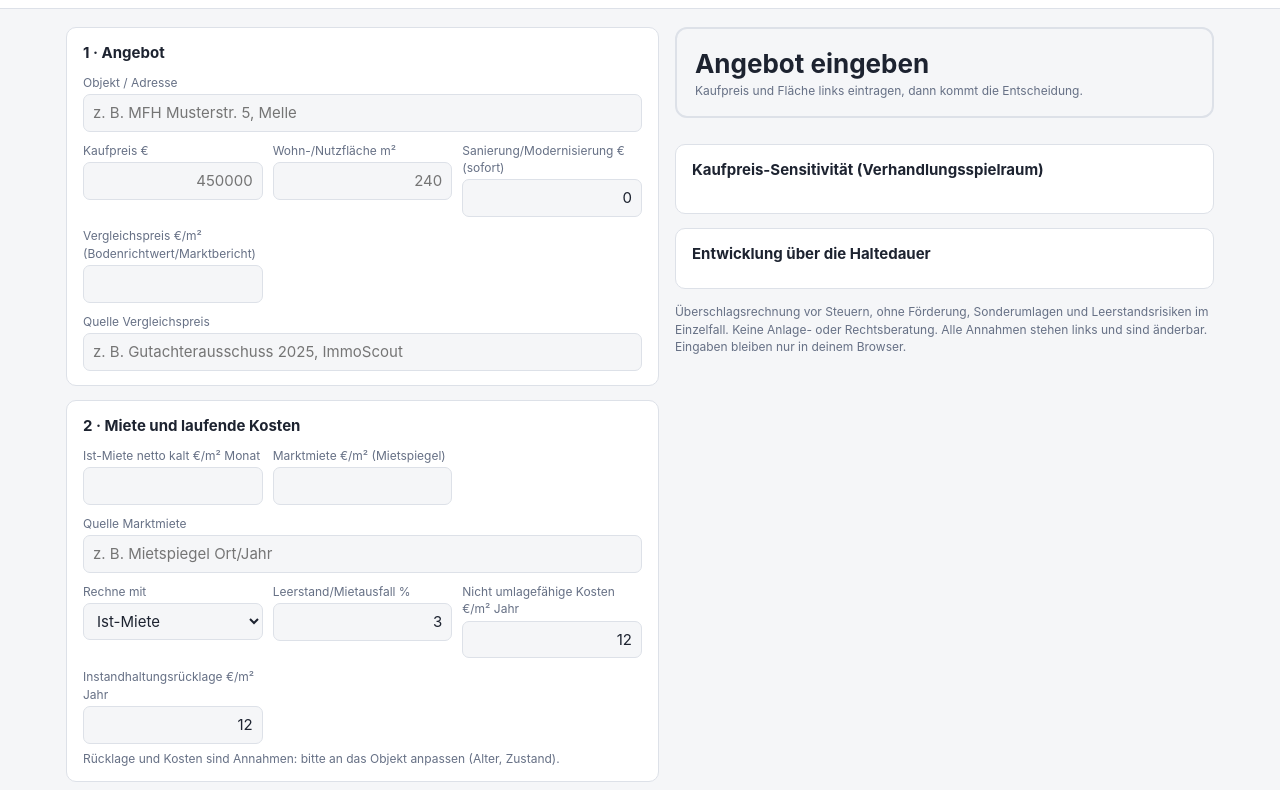
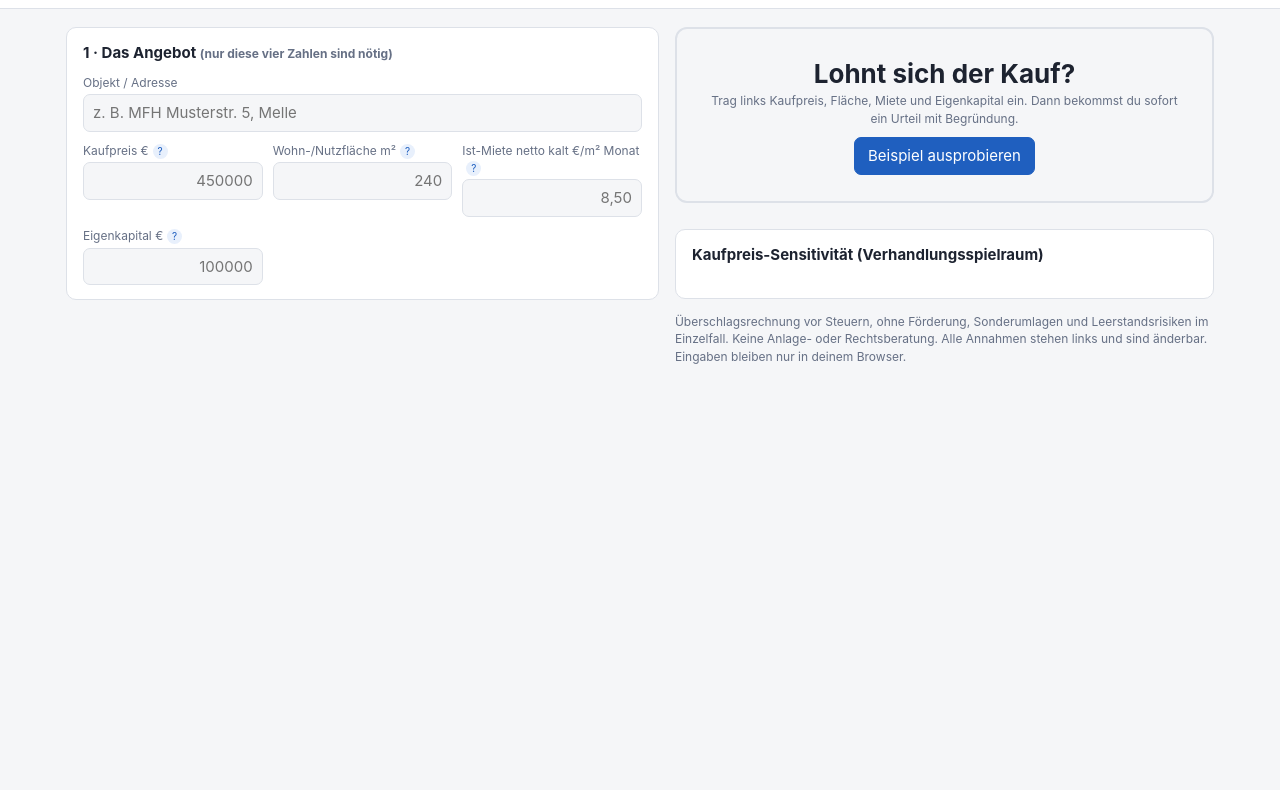
Before and after one commit to Jade-HS-Vibecoding-WPK/ImmoCheck, a plain HTML site: page docs/index.html in a window 1280 px wide. Shown: the part 62-852 px from the top of the page. After the commit the page ends 800 px from the top, so only its background shows below. Drawn offline with Linux system fonts and the light colour scheme.

Commit message:
Kaufcheck: Einfach/Experte-Modus, Beispiel laden, Hilfetexte
Co-Authored-By: Claude Sonnet 5.5 <noreply@anthropic.com>

```diff
--- a/docs/index.html
+++ b/docs/index.html
@@ -19,39 +19,43 @@ button{padding:7px 13px;border:1px solid var(--bd);border-radius:7px;background:
 .cards{display:grid;grid-template-columns:repeat(auto-fit,minmax(190px,1fr));gap:10px;margin-bottom:12px}
 table{width:100%;border-collapse:collapse;font-size:13px}th,td{padding:5px 6px;text-align:right;border-bottom:1px solid var(--bd)}th:first-child,td:first-child{text-align:left}
 .small{font-size:12px;color:var(--mu)}.tag{display:inline-block;font-size:11px;background:var(--ac2);color:var(--ac);border-radius:5px;padding:1px 6px;margin-left:4px}
+body.simple .adv{display:none!important}.mode{display:flex}.mode button{border-radius:0}.mode button:first-child{border-radius:7px 0 0 7px}.mode button:last-child{border-radius:0 7px 7px 0;border-left:0}.mode button.on{background:var(--ac);color:#fff;border-color:var(--ac)}
+.hi{display:inline-block;width:15px;height:15px;border-radius:50%;background:var(--ac2);color:var(--ac);font-size:10px;text-align:center;line-height:15px;margin-left:4px;cursor:help;position:relative;font-style:normal}
+.hi:hover::after,.hi:focus::after{content:attr(data-t);position:absolute;left:0;top:19px;z-index:9;width:240px;background:var(--tx);color:var(--bg);padding:8px 10px;border-radius:7px;font-size:12px;line-height:1.35;font-weight:400}
+.empty{text-align:center;padding:10px}.empty button{margin-top:10px}
 @media print{header button,.noprint{display:none!important}body{background:#fff;color:#000}main{display:block}section,.verdict{break-inside:avoid}input,select{border:none;background:none;appearance:none;padding:0}}
 </style></head><body>
 <header><h1>🏠 Kaufcheck Immobilie</h1><span class="small">Angebot rein, Entscheidung raus</span><a href="baukosten.html" class="small" style="color:var(--ac)">→ Baukostenrechner</a><div class="sp"></div>
-<button class="p" onclick="window.print()">Als PDF drucken</button><button onclick="neu()">Neu</button></header>
+<div class="mode"><button id="mE" onclick="setMode(0)">Einfach</button><button id="mX" onclick="setMode(1)">Experte</button></div><button onclick="beispiel()">Beispiel laden</button><button class="p" onclick="window.print()">Als PDF drucken</button><button onclick="neu()">Neu</button></header>
 <main>
 <div>
-<section><h2>1 · Angebot</h2><div class="g">
+<section><h2>1 · Das Angebot <span class="small">(nur diese vier Zahlen sind nötig)</span></h2><div class="g">
 <div style="grid-column:1/-1"><label>Objekt / Adresse</label><input id="name" placeholder="z. B. MFH Musterstr. 5, Melle"></div>
 <div><label>Kaufpreis €</label><input id="kp" class="r" placeholder="450000"></div>
 <div><label>Wohn-/Nutzfläche m²</label><input id="wf" class="r" placeholder="240"></div>
-<div><label>Sanierung/Modernisierung € (sofort)</label><input id="san" class="r" value="0"></div>
-<div><label>Vergleichspreis €/m² (Bodenrichtwert/Marktbericht)</label><input id="vgl" class="r"></div>
-<div style="grid-column:1/-1"><label>Quelle Vergleichspreis</label><input id="vglq" placeholder="z. B. Gutachterausschuss 2025, ImmoScout"></div></div></section>
+<div><label>Ist-Miete netto kalt €/m² Monat</label><input id="mist" class="r" placeholder="8,50"></div>
+<div><label>Eigenkapital €</label><input id="ek" class="r" placeholder="100000"></div>
+<div class="adv"><label>Sanierung/Modernisierung € (sofort)</label><input id="san" class="r" value="0"></div>
+<div class="adv"><label>Vergleichspreis €/m² (Bodenrichtwert/Marktbericht)</label><input id="vgl" class="r"></div>
+<div class="adv" style="grid-column:1/-1"><label>Quelle Vergleichspreis</label><input id="vglq" placeholder="z. B. Gutachterausschuss 2025, ImmoScout"></div></div></section>
 
-<section><h2>2 · Miete und laufende Kosten</h2><div class="g">
-<div><label>Ist-Miete netto kalt €/m² Monat</label><input id="mist" class="r"></div>
-<div><label>Marktmiete €/m² (Mietspiegel)</label><input id="mmar" class="r"></div>
-<div style="grid-column:1/-1"><label>Quelle Marktmiete</label><input id="mq" placeholder="z. B. Mietspiegel Ort/Jahr"></div>
-<div><label>Rechne mit</label><select id="mmode"><option value="ist">Ist-Miete</option><option value="markt">Marktmiete</option></select></div>
-<div><label>Leerstand/Mietausfall %</label><input id="lee" class="r" value="3"></div>
-<div><label>Nicht umlagefähige Kosten €/m² Jahr</label><input id="nuk" class="r" value="12"></div>
-<div><label>Instandhaltungsrücklage €/m² Jahr</label><input id="ihr" class="r" value="12"></div></div>
-<div class="small" style="margin-top:6px">Rücklage und Kosten sind Annahmen: bitte an das Objekt anpassen (Alter, Zustand).</div></section>
+<section class="adv"><h2>2 · Miete und laufende Kosten <span class="small adv">(Annahmen)</span></h2><div class="g">
+<div class="adv"><label>Marktmiete €/m² (Mietspiegel)</label><input id="mmar" class="r"></div>
+<div class="adv" style="grid-column:1/-1"><label>Quelle Marktmiete</label><input id="mq" placeholder="z. B. Mietspiegel Ort/Jahr"></div>
+<div class="adv"><label>Rechne mit</label><select id="mmode"><option value="ist">Ist-Miete</option><option value="markt">Marktmiete</option></select></div>
+<div class="adv"><label>Leerstand/Mietausfall %</label><input id="lee" class="r" value="3"></div>
+<div class="adv"><label>Nicht umlagefähige Kosten €/m² Jahr</label><input id="nuk" class="r" value="12"></div>
+<div class="adv"><label>Instandhaltungsrücklage €/m² Jahr</label><input id="ihr" class="r" value="12"></div></div>
+<div class="small adv" style="margin-top:6px">Rücklage und Kosten sind Annahmen: bitte an das Objekt anpassen (Alter, Zustand).</div></section>
 
-<section><h2>3 · Kaufnebenkosten</h2><div class="g">
+<section class="adv"><h2>3 · Kaufnebenkosten</h2><div class="g">
 <div><label>Bundesland (Grunderwerbsteuer)</label><select id="bl"></select></div>
 <div><label>Grunderwerbsteuer %</label><input id="grest" class="r"></div>
 <div><label>Notar + Grundbuch %</label><input id="not" class="r" value="2"></div>
 <div><label>Makler % (inkl. MwSt.)</label><input id="mak" class="r" value="3,57"></div></div>
 <div class="small" style="margin-top:6px">Steuersätze nach Bundesland bitte aktuell prüfen. Sie können sich ändern.</div></section>
 
-<section><h2>4 · Finanzierung und Annahmen</h2><div class="g">
-<div><label>Eigenkapital €</label><input id="ek" class="r" placeholder="100000"></div>
+<section class="adv"><h2>4 · Finanzierung und Annahmen</h2><div class="g">
 <div><label>Zins % p. a.</label><input id="zi" class="r" value="3,8"></div>
 <div><label>Tilgung % p. a.</label><input id="ti" class="r" value="2"></div>
 <div><label>Haltedauer Jahre</label><input id="hd" class="r" value="10"></div>
@@ -66,7 +70,7 @@ table{width:100%;border-collapse:collapse;font-size:13px}th,td{padding:5px 6px;t
 <div id="verdict"></div>
 <div class="cards" id="kz"></div>
 <section><h2>Kaufpreis-Sensitivität (Verhandlungsspielraum)</h2><table id="sens"></table><div class="small" id="maxkp" style="margin-top:8px"></div></section>
-<section><h2>Entwicklung über die Haltedauer</h2><table id="verl"></table></section>
+<section class="adv"><h2>Entwicklung über die Haltedauer</h2><table id="verl"></table></section>
 <div class="small">Überschlagsrechnung vor Steuern, ohne Förderung, Sonderumlagen und Leerstandsrisiken im Einzelfall. Keine Anlage- oder Rechtsberatung. Alle Annahmen stehen links und sind änderbar. Eingaben bleiben nur in deinem Browser.</div>
 </div></main>
 <script>
@@ -97,8 +101,8 @@ function calc(){
  const kp=num($("kp").value),zr=num($("zr").value)||0,zirr=num($("zirr").value)||0;
  try{const o={};F.forEach(f=>o[f]=$(f).value);localStorage.setItem("kc1",JSON.stringify(o))}catch(e){}
  const V=$("verdict");
- if(!kp||!P.wf){V.className="verdict";V.innerHTML='<div class="t">Angebot eingeben</div><div class="small">Kaufpreis und Fläche links eintragen, dann kommt die Entscheidung.</div>';$("kz").innerHTML=$("sens").innerHTML=$("verl").innerHTML=$("maxkp").innerHTML="";return}
- const m=model(kp,P);if(!m){V.className="verdict warn";V.innerHTML='<div class="t">Miete fehlt</div><div class="small">Bitte Ist- oder Marktmiete eintragen.</div>';return}
+ if(!kp||!P.wf){V.className="verdict";V.innerHTML='<div class="empty"><div class="t">Lohnt sich der Kauf?</div><div class="small">Trag links Kaufpreis, Fläche, Miete und Eigenkapital ein. Dann bekommst du sofort ein Urteil mit Begründung.</div><button class="p" onclick="beispiel()">Beispiel ausprobieren</button></div>';$("kz").innerHTML=$("sens").innerHTML=$("verl").innerHTML=$("maxkp").innerHTML="";return}
+ const m=model(kp,P);if(!m){V.className="verdict warn";V.innerHTML='<div class="t">Fast geschafft: Miete fehlt</div><div class="small">Trag die monatliche Nettokaltmiete pro m² ein (oder die Marktmiete im Experten-Modus).</div>';return}
  const ppm=kp/P.wf,rule=[];
  const c1=m.net>=zr,c2=m.cf0>=0,c3=m.irr!=null&&m.irr*100>=zirr,c4=P.vgl==null?null:ppm<=P.vgl*1.05;
  rule.push([c1,`Nettorendite ${nf(m.net,2)} % ${c1?"erreicht":"unter"} Ziel ${nf(zr,1)} %`]);
@@ -124,5 +128,13 @@ function calc(){
  t2+=`<tr><td colspan="5" class="small" style="text-align:left">Verkauf nach ${P.hd} J.: Wert ${nf(m.wert)} € abzgl. Kosten und Restschuld = Erlös ${nf(m.erl)} €</td></tr>`;
  $("verl").innerHTML=t2;
 }
+const HELP={kp:"Der verlangte Kaufpreis ohne Nebenkosten.",wf:"Vermietbare Wohn- oder Nutzfläche in m², nicht die Grundstücksfläche.",mist:"Kaltmiete pro m² und Monat ohne Nebenkosten (Ist-Miete laut Mietvertrag).",ek:"Dein eigenes Geld, das du einbringst. Der Rest wird als Darlehen angesetzt.",
+ san:"Kosten, die du direkt nach dem Kauf für Sanierung oder Modernisierung einplanst.",vgl:"Typischer Kaufpreis pro m² in der Gegend, z. B. vom Gutachterausschuss. Dient zum Preis-Check.",mmar:"Aktuelle ortsübliche Miete laut Mietspiegel, falls die Ist-Miete davon abweicht.",lee:"Anteil der Miete, der durch Leerstand oder Zahlungsausfall wegfällt.",nuk:"Kosten, die der Vermieter selbst trägt und nicht auf Mieter umlegen kann (z. B. Verwaltung).",ihr:"Geld, das du jährlich für Reparaturen zurücklegen solltest. Bei älteren Häusern eher mehr.",
+ grest:"Steuer beim Kauf, je nach Bundesland. Bitte aktuellen Satz prüfen.",not:"Notar- und Grundbuchkosten, meist rund 1,5 bis 2 %.",mak:"Maklerprovision des Käufers inklusive Mehrwertsteuer, falls ein Makler beteiligt ist.",zi:"Zinssatz des Darlehens pro Jahr.",ti:"Anfängliche Tilgung pro Jahr in Prozent des Darlehens.",hd:"Wie viele Jahre du die Immobilie halten willst, bevor du rechnerisch verkaufst.",ms:"Erwartete jährliche Steigerung der Miete.",ws:"Erwartete jährliche Wertentwicklung der Immobilie.",vk:"Kosten beim späteren Verkauf in Prozent des Erlöses.",zr:"Mindest-Nettorendite, die du erreichen willst. Darunter wird das Urteil schlechter.",zirr:"Mindest-Rendite auf dein eingesetztes Eigenkapital (inkl. Verkauf am Ende). Alles darüber ist gut.",
+ ans:"Nur im Baukostenrechner relevant."};
+Object.keys(HELP).forEach(id=>{const e=$(id);if(!e)return;const l=e.parentElement.querySelector("label");if(l){const i=document.createElement("i");i.className="hi";i.tabIndex=0;i.textContent="?";i.dataset.t=HELP[id];l.appendChild(i)}});
+function setMode(x){document.body.classList.toggle("simple",!x);$("mE").className=x?"":"on";$("mX").className=x?"on":"";try{localStorage.setItem("kcm",x)}catch(e){}}
+function beispiel(){const v={name:"Beispiel: Mehrfamilienhaus",kp:"330000",wf:"240",mist:"8,5",ek:"100000"};F.forEach(f=>{if(v[f]!=null)$(f).value=v[f]});calc()}
+let m0=0;try{if(localStorage.getItem("kcm")==="1")m0=1}catch(e){}setMode(m0);
 F.forEach(f=>$(f).addEventListener("input",calc));calc();
 </script></body></html>
```
